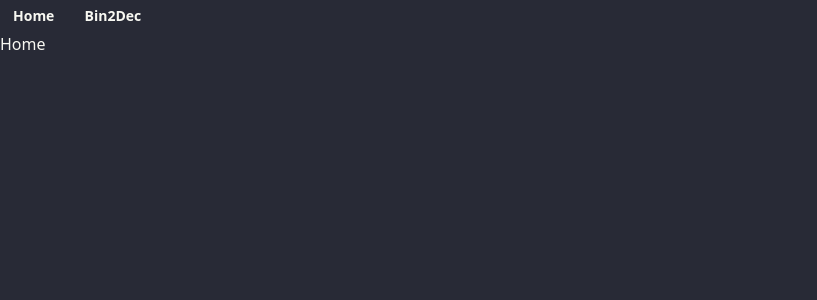
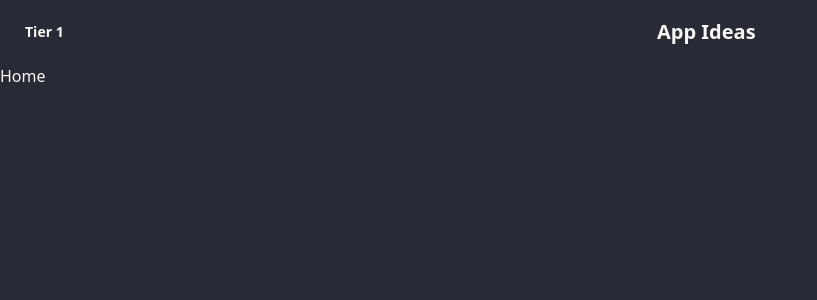
Before and after one commit to AndyCormack/app-ideas, a SvelteKit app: page / in a window 1280 px wide. Shown: the top 300 px of the page, without its empty margins (0-817 px from the left). Built offline with nearby package versions, Linux system fonts and the light colour scheme.

Commit message:
feat: better header nav to group tiers

```diff
--- a/src/routes/+layout.svelte
+++ b/src/routes/+layout.svelte
@@ -2,10 +2,22 @@
   import '../app.css'
 </script>
 
-<header>
-  <a href="/" class="btn btn-ghost btn-sm">Home</a>
+<header class="navbar bg-base-100">
+  <div class="navbar-start">
+    <div class="dropdown">
+      <div tabindex="0" role="button" class="btn btn-ghost">Tier 1</div>
 
-  <a href="/tier-1/bin2dec" class="btn btn-ghost btn-sm">Bin2Dec</a>
+      <ul
+        class="menu menu-sm dropdown-content mt-3 z-[1] p-2 shadow shadow-black/50 bg-base-100 rounded-box w-52"
+      >
+        <li><a href="/tier-1/bin2dec">Bin2Dec</a></li>
+      </ul>
+    </div>
+  </div>
+
+  <div class="navbar-center">
+    <a href="/" class="btn btn-ghost text-xl">App Ideas</a>
+  </div>
 </header>
 
 <slot />
```
